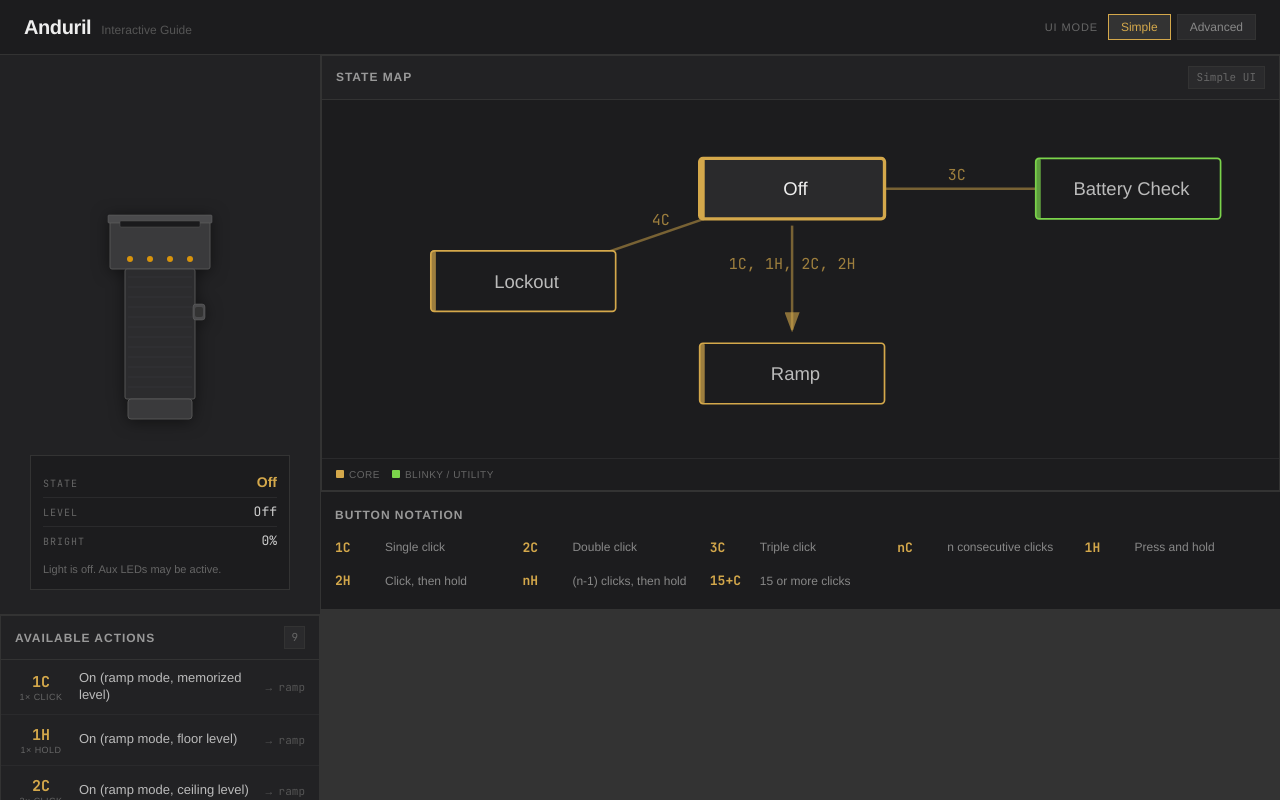
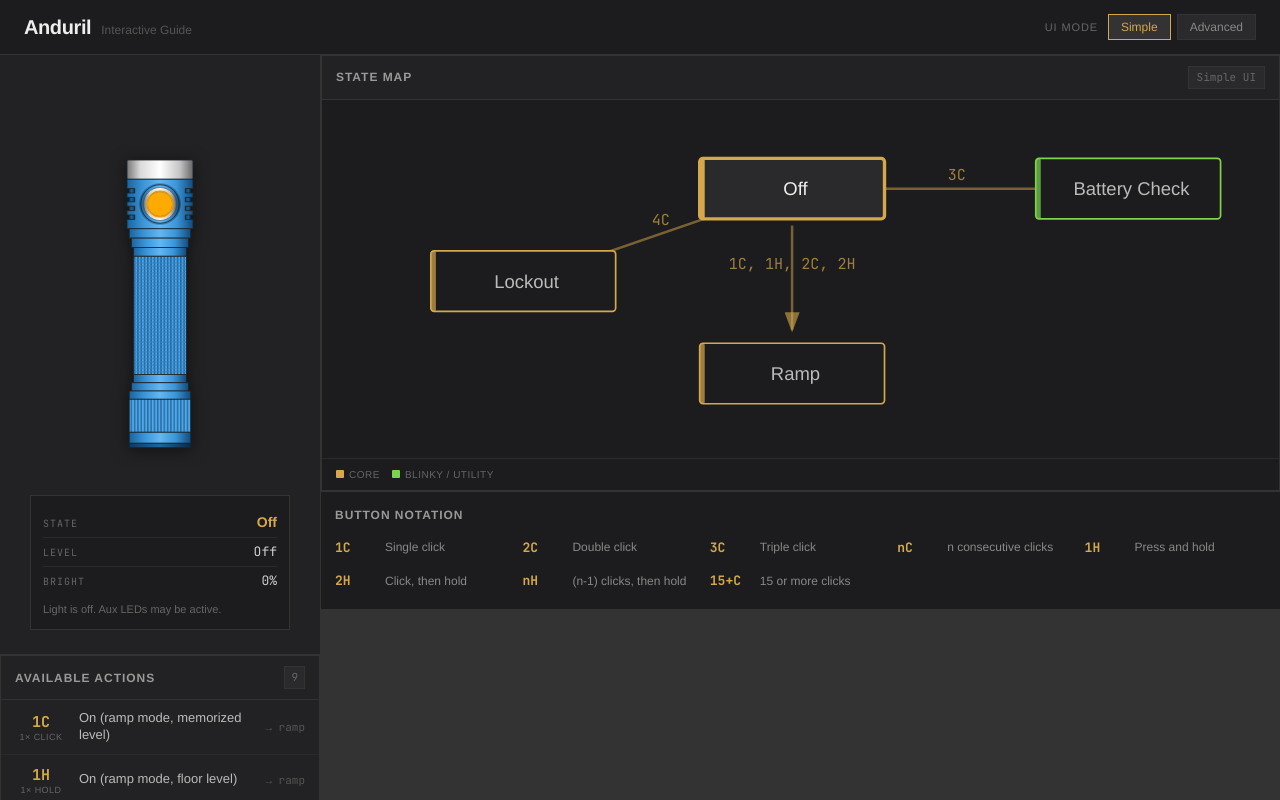
Before and after one commit to kkotzbauer63/CSE2004_Final_Website, a React (Vite) app: page / in a window 1280 px wide. Shown: the top 800 px of the page. Built offline with nearby package versions, Linux system fonts and the light colour scheme.

Commit message:
Updated flashlight svg

```diff
--- a/src/components/FlashlightSimulator.css
+++ b/src/components/FlashlightSimulator.css
@@ -8,24 +8,24 @@
 .simulator__visual {
   position: relative;
   width: 200px;
-  height: 360px;
+  height: 400px;
 }
 
 /* Flashlight SVG — centered horizontally, pushed down to leave beam room */
 .simulator__flashlight {
   position: absolute;
-  top: 80px;
+  top: 70px;
   left: 50%;
   transform: translateX(-50%);
-  width: 120px;
-  height: 280px;
+  width: 110px;
+  height: 330px;
   filter: drop-shadow(0 2px 8px rgba(0, 0, 0, 0.5));
 }
 
-/* Beam container — bottom edge pinned to flashlight bezel top (80 + 56 = 136px) */
+/* Beam container — bottom edge pinned to D4V2 emitter face top (70px + 11px = 81px) */
 .simulator__beam-container {
   position: absolute;
-  bottom: calc(100% - 136px);
+  bottom: calc(100% - 81px);
   left: 0;
   right: 0;
   display: flex;
@@ -111,12 +111,12 @@
   outline: none;
 }
 
-.simulator__button-group:hover rect:last-child {
-  filter: brightness(1.4);
+.simulator__button-group:hover circle:nth-child(3) {
+  filter: brightness(1.15);
 }
 
-.simulator__button-group--pressed rect:last-child {
-  filter: brightness(1.6);
+.simulator__button-group--pressed circle:nth-child(3) {
+  filter: brightness(0.85);
 }
 
 /* Pending input indicator */
--- a/src/components/FlashlightSimulator.jsx
+++ b/src/components/FlashlightSimulator.jsx
@@ -18,14 +18,11 @@
 
   // Beam size scales: 40px at min → 200px at max
   const beamWidth = 40 + pct * 160;
-  // Beam height scales too
-  const beamHeight = 30 + pct * 106; // 30px → 136px (fills container at max)
-  // Core opacity scales
+  const beamHeight = 30 + pct * 106;
   const coreOpacity = 0.1 + pct * 0.6;
-  // Outer glow opacity
   const glowOpacity = pct * 0.3;
 
-  // Derive aux LED color from state (simple visual indicator)
+  // Derive aux LED color from state — shows on button when light is off
   const auxColor = useMemo(() => {
     if (isOn) return null;
     if (!stateInfo) return AUX_COLORS[0];
@@ -33,16 +30,18 @@
     return AUX_COLORS[hash % AUX_COLORS.length];
   }, [stateInfo, isOn]);
 
+  // Button face and ring color driven by state
+  const buttonFill  = isButtonPressed ? "#555" : isOn ? "#D4A84B" : (auxColor ?? "#d8d8d8");
+  const ringStroke  = isOn ? "#D4A84B" : (auxColor ?? "#a2e4ff");
+  const ringOpacity = isOn ? 0.9 : 0.85;
+
   return (
     <div className="simulator">
       <div className="simulator__visual">
-        {/* Beam — centered above flashlight head */}
+        {/* Beam — emits upward from head */}
         {isOn && (
           <div className="simulator__beam-container">
-            <div
-              className="simulator__beam"
-              style={{ width: beamWidth }}
-            >
+            <div className="simulator__beam" style={{ width: beamWidth }}>
               <div
                 className="simulator__beam-glow"
                 style={{
@@ -59,50 +58,104 @@
           </div>
         )}
 
-        {/* Flashlight SVG */}
+        {/* Emisar D4V2 flashlight SVG */}
         <svg
           className="simulator__flashlight"
-          viewBox="0 0 120 280"
+          viewBox="0 0 200 600"
           xmlns="http://www.w3.org/2000/svg"
         >
-          {/* Head */}
-          <rect x="10" y="60" width="100" height="50" rx="2" fill="#3a3a3c" stroke="#555" strokeWidth="1" />
-          {/* Bezel ring */}
-          <rect x="8" y="56" width="104" height="8" rx="1" fill="#4a4a4c" stroke="#666" strokeWidth="0.5" />
-          {/* Lens */}
-          <rect
-            x="20" y="62" width="80" height="6" rx="1"
-            fill={isOn ? `rgba(255, 248, 220, ${0.3 + pct * 0.7})` : "#1a1a1c"}
-            stroke="#555"
-            strokeWidth="0.5"
-          />
+          <defs>
+            <linearGradient id="silver-grad" x1="0%" y1="0%" x2="100%" y2="0%">
+              <stop offset="0%"   stopColor="#777" />
+              <stop offset="20%"  stopColor="#d9d9d9" />
+              <stop offset="50%"  stopColor="#ffffff" />
+              <stop offset="80%"  stopColor="#c4c4c4" />
+              <stop offset="100%" stopColor="#666" />
+            </linearGradient>
 
-          {/* Aux LEDs (4 dots on the head) */}
-          {auxColor && !isOn && (
-            <>
-              <circle cx="30" cy="100" r="3" fill={auxColor} opacity="0.8" />
-              <circle cx="50" cy="100" r="3" fill={auxColor} opacity="0.8" />
-              <circle cx="70" cy="100" r="3" fill={auxColor} opacity="0.8" />
-              <circle cx="90" cy="100" r="3" fill={auxColor} opacity="0.8" />
-            </>
-          )}
+            <linearGradient id="blue-grad" x1="0%" y1="0%" x2="100%" y2="0%">
+              <stop offset="0%"   stopColor="#1a639e" />
+              <stop offset="25%"  stopColor="#3b96d9" />
+              <stop offset="50%"  stopColor="#63b6f2" />
+              <stop offset="75%"  stopColor="#3b96d9" />
+              <stop offset="100%" stopColor="#114b7d" />
+            </linearGradient>
 
-          {/* Body tube */}
-          <rect x="25" y="110" width="70" height="130" rx="2" fill="#2c2c2e" stroke="#555" strokeWidth="1" />
-          {/* Knurling pattern */}
-          {Array.from({ length: 12 }, (_, i) => (
-            <line
-              key={i}
-              x1="28"
-              y1={118 + i * 10}
-              x2="92"
-              y2={118 + i * 10}
-              stroke="#3a3a3c"
-              strokeWidth="0.5"
+            <linearGradient id="dark-blue-grad" x1="0%" y1="0%" x2="100%" y2="0%">
+              <stop offset="0%"   stopColor="#0d3b61" />
+              <stop offset="50%"  stopColor="#1c669e" />
+              <stop offset="100%" stopColor="#0a2a47" />
+            </linearGradient>
+
+            <radialGradient id="button-grad" cx="50%" cy="50%" r="50%">
+              <stop offset="0%"   stopColor="#ffffff" />
+              <stop offset="80%"  stopColor="#f0f0f0" />
+              <stop offset="100%" stopColor="#cccccc" />
+            </radialGradient>
+
+            <pattern id="knurling" width="6" height="6" patternUnits="userSpaceOnUse">
+              <rect width="6" height="6" fill="url(#blue-grad)" />
+              <path d="M 0 0 L 6 6 M 6 0 L 0 6" stroke="#114b7d" strokeWidth="0.8" opacity="0.6" />
+              <path d="M 0 3 L 6 3 M 3 0 L 3 6" stroke="#63b6f2" strokeWidth="0.5" opacity="0.4" />
+            </pattern>
+
+            <pattern id="ridges" width="6" height="20" patternUnits="userSpaceOnUse">
+              <rect width="6" height="20" fill="url(#blue-grad)" />
+              <line x1="0" y1="0" x2="0" y2="20" stroke="#114b7d" strokeWidth="1.5" />
+              <line x1="1" y1="0" x2="1" y2="20" stroke="#87ccff" strokeWidth="0.5" opacity="0.7" />
+            </pattern>
+          </defs>
+
+          <g id="emisar-d4v2" stroke="#1a252c" strokeWidth="1.5">
+            {/* Emitter face / top cap */}
+            <rect x="40" y="20" width="120" height="35" fill="url(#silver-grad)" rx="2" />
+
+            {/* Cooling fins — left column */}
+            <rect x="44" y="72"  width="10" height="8" fill="url(#dark-blue-grad)" stroke="none" />
+            <rect x="44" y="88"  width="10" height="8" fill="url(#dark-blue-grad)" stroke="none" />
+            <rect x="44" y="104" width="10" height="8" fill="url(#dark-blue-grad)" stroke="none" />
+            <rect x="44" y="120" width="10" height="8" fill="url(#dark-blue-grad)" stroke="none" />
+            {/* Cooling fins — right column */}
+            <rect x="146" y="72"  width="10" height="8" fill="url(#dark-blue-grad)" stroke="none" />
+            <rect x="146" y="88"  width="10" height="8" fill="url(#dark-blue-grad)" stroke="none" />
+            <rect x="146" y="104" width="10" height="8" fill="url(#dark-blue-grad)" stroke="none" />
+            <rect x="146" y="120" width="10" height="8" fill="url(#dark-blue-grad)" stroke="none" />
+
+            {/* Head body */}
+            <path
+              d="M 40 55
+                 L 160 55
+                 L 160 72 L 146 72 L 146 80 L 160 80
+                 L 160 88 L 146 88 L 146 96 L 160 96
+                 L 160 104 L 146 104 L 146 112 L 160 112
+                 L 160 120 L 146 120 L 146 128 L 160 128
+                 L 160 145
+                 L 40 145
+                 L 40 128 L 54 128 L 54 120 L 40 120
+                 L 40 112 L 54 112 L 54 104 L 40 104
+                 L 40 96 L 54 96 L 54 88 L 40 88
+                 L 40 80 L 54 80 L 54 72 L 40 72
+                 Z"
+              fill="url(#blue-grad)"
             />
-          ))}
 
-          {/* Button (side switch) — interactive */}
+            {/* Button bezel rings (static) */}
+            <circle cx="100" cy="100" r="38" fill="url(#dark-blue-grad)" stroke="none" opacity="0.5" />
+            <circle cx="100" cy="100" r="35" fill="url(#blue-grad)" />
+            <circle cx="100" cy="100" r="30" fill="url(#silver-grad)" stroke="#444" strokeWidth="1" />
+            <circle cx="100" cy="100" r="24" fill="#333" stroke="none" />
+
+            {/* Lens glow when on */}
+            {isOn && (
+              <rect
+                x="40" y="20" width="120" height="35" rx="2"
+                fill={`rgba(255, 248, 220, ${0.25 + pct * 0.55})`}
+                stroke="none"
+              />
+            )}
+          </g>
+
+          {/* Interactive button group — button acts as aux indicator */}
           <g
             role="button"
             aria-label="Flashlight button"
@@ -110,23 +163,56 @@
             {...(buttonHandlers ?? {})}
             style={{ cursor: "pointer", touchAction: "none", userSelect: "none" }}
           >
-            {/* Larger transparent hit area for easier tapping */}
-            <rect x="85" y="138" width="30" height="30" rx="4" fill="transparent" />
-            {/* Button housing */}
-            <rect x="93" y="145" width="12" height="16" rx="3" fill="#4a4a4c" stroke="#666" strokeWidth="0.5" />
-            {/* Button cap — depresses slightly when held */}
-            <rect
-              x="95"
-              y={isButtonPressed ? 149 : 148}
-              width="8"
-              height={isButtonPressed ? 9 : 10}
-              rx="2"
-              fill={isOn ? "#D4A84B" : isButtonPressed ? "#777" : "#333"}
+            {/* Soft glow behind button */}
+            {(isOn || auxColor) && (
+              <circle
+                cx="100" cy="100" r="27"
+                fill={isOn ? "#D4A84B" : auxColor}
+                opacity="0.18"
+                pointerEvents="none"
+              />
+            )}
+            {/* Extended transparent hit area */}
+            <circle cx="100" cy="100" r="26" fillOpacity={0} fill="white" />
+            {/* Button face — dynamic color */}
+            <circle
+              cx="100" cy="100" r="22"
+              fill={buttonFill}
+              stroke="#aaa"
+              strokeWidth="0.5"
+            />
+            {/* Indicator ring — shows aux color or amber */}
+            <circle
+              cx="100" cy="100" r="23"
+              fill="none"
+              stroke={ringStroke}
+              strokeWidth="2.5"
+              opacity={ringOpacity}
+              pointerEvents="none"
             />
           </g>
 
-          {/* Tail cap */}
-          <rect x="28" y="240" width="64" height="20" rx="3" fill="#3a3a3c" stroke="#555" strokeWidth="1" />
+          {/* Neck transition */}
+          <g stroke="#1a252c" strokeWidth="1.5">
+            <rect x="44" y="145" width="112" height="17" fill="url(#blue-grad)" />
+            <rect x="48" y="162" width="104" height="17" fill="url(#blue-grad)" />
+            <rect x="52" y="179" width="96"  height="16" fill="url(#blue-grad)" />
+
+            {/* Body tube — knurled */}
+            <rect x="52" y="195" width="96" height="215" fill="url(#knurling)" />
+
+            {/* Lower transition */}
+            <rect x="52" y="410" width="96"  height="15" fill="url(#blue-grad)" />
+            <rect x="48" y="425" width="104" height="15" fill="url(#blue-grad)" />
+            <rect x="44" y="440" width="112" height="15" fill="url(#blue-grad)" />
+
+            {/* Tail section — ridged */}
+            <rect x="44" y="455" width="112" height="60" fill="url(#ridges)" />
+
+            {/* Tail cap */}
+            <rect x="44" y="515" width="112" height="20" fill="url(#blue-grad)" />
+            <rect x="44" y="535" width="112" height="8"  fill="url(#dark-blue-grad)" rx="2" />
+          </g>
         </svg>
       </div>
 
```
